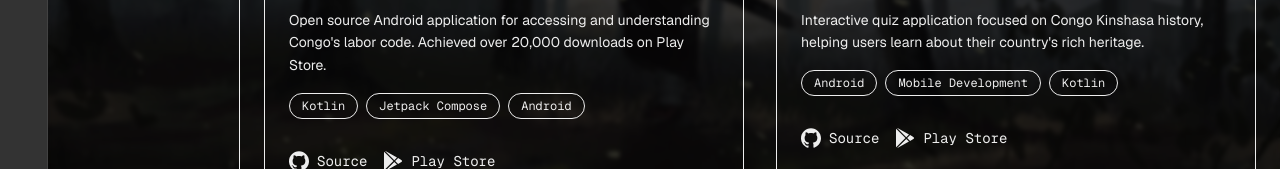
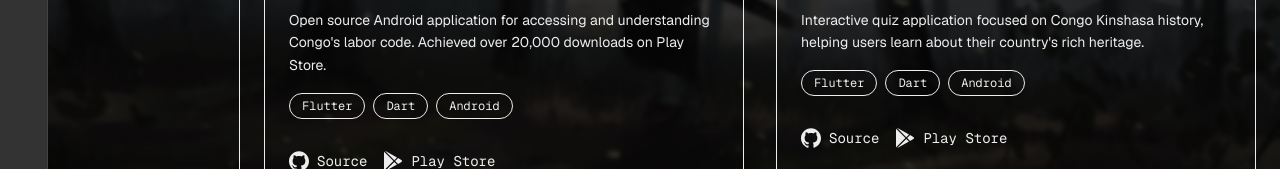
Before and after one commit to oseeshogun/Mon-portfolio, a Next.js app: page /projects in a window 1280 px wide. Shown: the part 487-656 px from the top of the page. Built offline with nearby package versions, Linux system fonts and the light colour scheme.

Commit message:
chore: update project technologies from Kotlin to Flutter/Dart

```diff
--- a/src/app/projects/page.tsx
+++ b/src/app/projects/page.tsx
@@ -17,7 +17,7 @@ const projects: Project[] = [
     title: "Code du Travail RDC",
     description:
       "Open source Android application for accessing and understanding Congo's labor code. Achieved over 20,000 downloads on Play Store.",
-    technologies: ["Kotlin", "Jetpack Compose", "Android"],
+    technologies: ["Flutter", "Dart", "Android"],
     image:
       "https://play-lh.googleusercontent.com/g1irMu4dwkIvYpqK275HcUVnZBBaKrrceWryF19G2BfamTqmiIvzgT23Yv-wJrfFOVHC=w480-h960-rw",
     github: "https://github.com/oseeshogun/work_code",
@@ -27,7 +27,7 @@ const projects: Project[] = [
     title: "Mituna",
     description:
       "Interactive quiz application focused on Congo Kinshasa history, helping users learn about their country's rich heritage.",
-    technologies: ["Android", "Mobile Development", "Kotlin"],
+    technologies: ["Flutter", "Dart", "Android"],
     image:
       "https://play-lh.googleusercontent.com/zS127qaLkhgNbEXRDMnVtFd_brM7K1xNUShAk01coTYdgc49ZJU1sQQ8XQPQKT8Ing=w480-h960-rw",
     demo: "https://play.google.com/store/apps/details?id=deepcolt.com.mituna",
```
